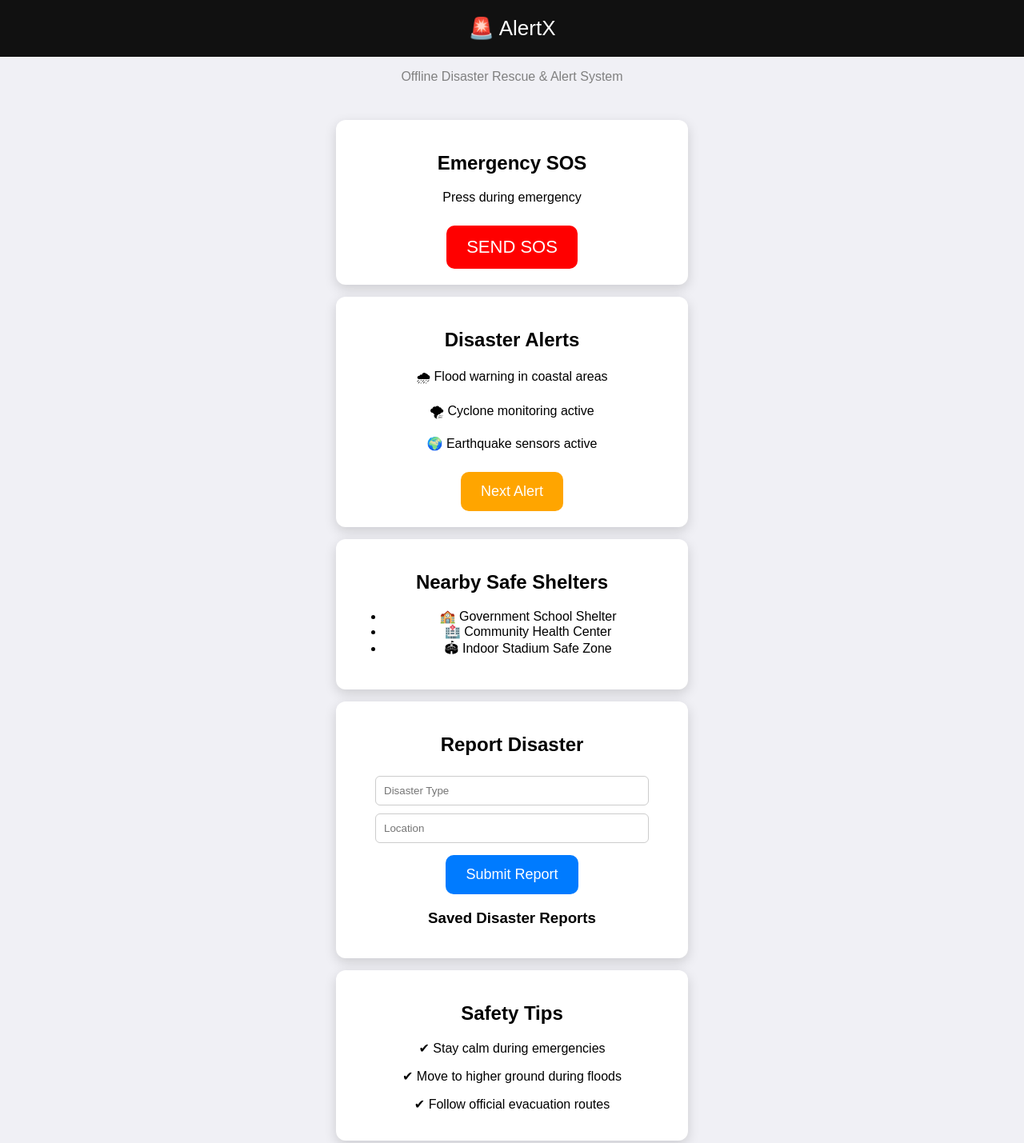
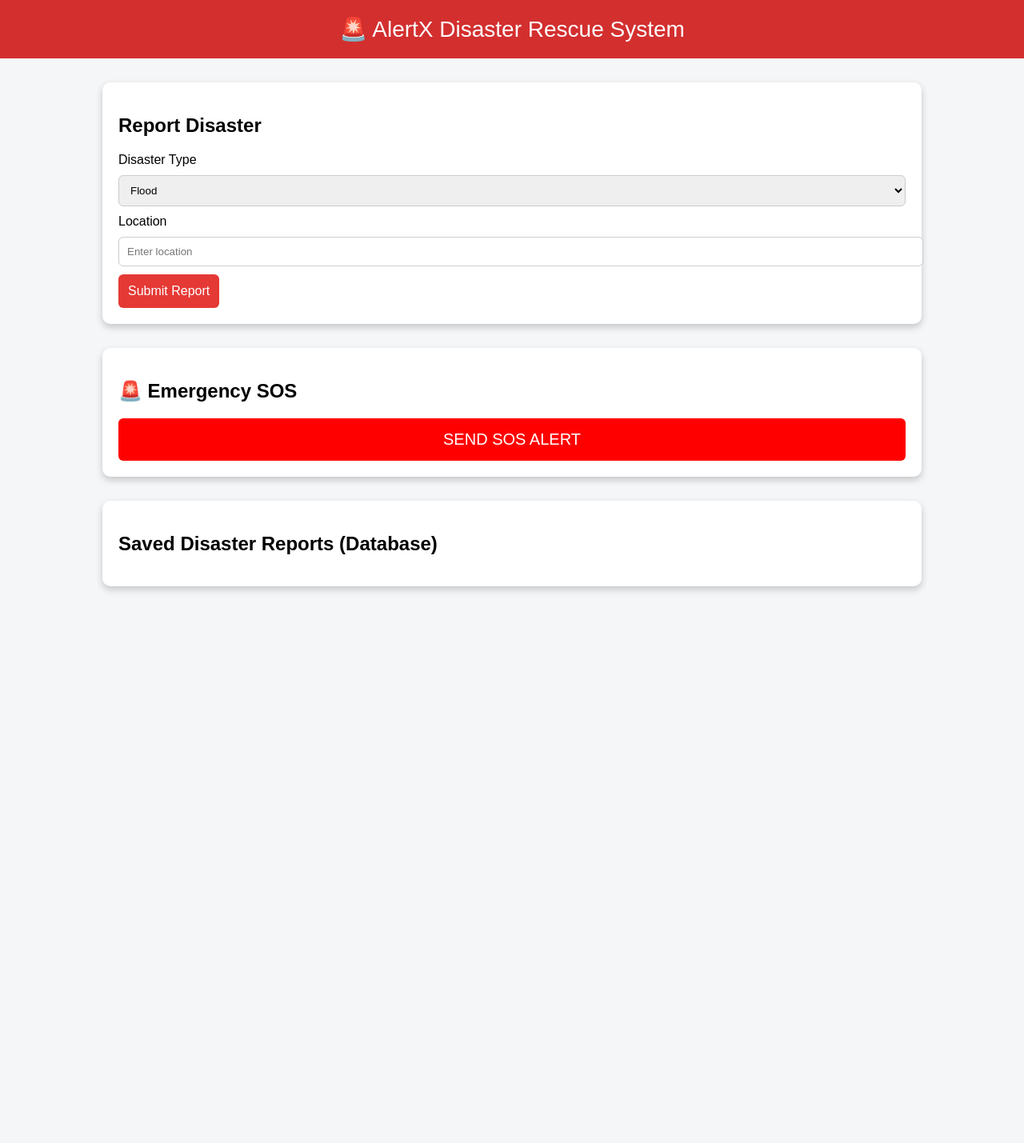
Before and after one commit to PhilominaDoraAnnepaga/AlertX-Disaster-App, a plain HTML site: page index.html in a window 1280 px wide. Shown: the top 1429 px of the page at 80% size. After the commit the page ends 800 px from the top, so only its background shows below. Drawn offline with Linux system fonts and the light colour scheme.

Commit message:
Update index.html

```diff
--- a/index.html
+++ b/index.html
@@ -1,193 +1,178 @@
 <!DOCTYPE html>
-<html lang="en">
+<html>
 <head>
-<meta charset="UTF-8">
-<meta name="viewport" content="width=device-width, initial-scale=1.0">
 <title>AlertX Disaster Rescue System</title>
 
 <style>
+
 body{
-    font-family: Arial, sans-serif;
+font-family:Arial;
+background:#f4f6f8;
 margin:0;
-    background:#f0f0f5;
-    text-align:center;
+padding:0;
 }
 
 header{
-    background:#111;
+background:#d32f2f;
 color:white;
 padding:20px;
-    font-size:26px;
-}
-
-.subtitle{
-    color:gray;
-    margin-bottom:15px;
+text-align:center;
+font-size:28px;
 }
 
 .container{
-    padding:15px;
+width:80%;
+margin:auto;
+margin-top:30px;
 }
 
 .card{
 background:white;
 padding:20px;
-    margin:15px auto;
-    max-width:400px;
-    border-radius:12px;
-    box-shadow:0 5px 15px rgba(0,0,0,0.15);
-    transition: transform 0.2s;
+border-radius:10px;
+box-shadow:0 4px 10px rgba(0,0,0,0.2);
+margin-bottom:30px;
 }
 
-.card:hover{
-    transform: scale(1.02);
+input,select{
+width:100%;
+padding:10px;
+margin-top:10px;
+margin-bottom:10px;
+border-radius:6px;
+border:1px solid #ccc;
 }
 
 button{
-    padding:14px 25px;
+padding:12px;
+background:#e53935;
+color:white;
 border:none;
-    border-radius:10px;
-    font-size:18px;
+border-radius:6px;
 cursor:pointer;
-    margin-top:10px;
+font-size:16px;
 }
 
-button:active{
-    transform: scale(0.95);
+button:hover{
+background:#c62828;
 }
 
 .sos{
 background:red;
-    color:white;
-    font-size:22px;
+font-size:20px;
+padding:15px;
+width:100%;
 }
 
-.alert{
-    background:orange;
-    color:white;
+ul{
+list-style:none;
+padding:0;
 }
 
-.report{
-    background:#007BFF;
-    color:white;
+li{
+background:#f1f1f1;
+margin-top:10px;
+padding:10px;
+border-radius:6px;
 }
 
-.tip{
-    background:#28a745;
-    color:white;
-}
-
-input{
-    padding:10px;
-    width:80%;
-    margin:5px;
-    border-radius:6px;
-    border:1px solid #ccc;
-}
 </style>
 </head>
 
 <body>
 
 <header>
-🚨 AlertX
+🚨 AlertX Disaster Rescue System
 </header>
-
-<p class="subtitle">Offline Disaster Rescue & Alert System</p>
 
 <div class="container">
 
 <div class="card">
-<h2>Emergency SOS</h2>
-<p>Press during emergency</p>
-<button class="sos" onclick="sendSOS()">SEND SOS</button>
+
+<h2>Report Disaster</h2>
+
+<label>Disaster Type</label>
+
+<select id="disasterType">
+<option>Flood</option>
+<option>Earthquake</option>
+<option>Cyclone</option>
+<option>Landslide</option>
+<option>Fire</option>
+</select>
+
+<label>Location</label>
+
+<input type="text" id="location" placeholder="Enter location">
+
+<button onclick="submitReport()">Submit Report</button>
+
 </div>
 
 <div class="card">
-<h2>Disaster Alerts</h2>
-<div id="alerts">
-<p>🌧 Flood warning in coastal areas</p>
-<p>🌪 Cyclone monitoring active</p>
-<p>🌍 Earthquake sensors active</p>
-</div>
-<button class="alert" onclick="generateRandomAlert()">Next Alert</button>
+
+<h2>🚨 Emergency SOS</h2>
+
+<button class="sos" onclick="sendSOS()">SEND SOS ALERT</button>
+
 </div>
 
 <div class="card">
-<h2>Nearby Safe Shelters</h2>
-<ul id="shelters">
-<li>🏫 Government School Shelter</li>
-<li>🏥 Community Health Center</li>
-<li>🏟 Indoor Stadium Safe Zone</li>
-</ul>
-</div>
 
-<div class="card">
-<h2>Report Disaster</h2>
-<input type="text" id="disasterType" placeholder="Disaster Type"><br>
-<input type="text" id="location" placeholder="Location"><br>
-<button class="report" onclick="submitReport()">Submit Report</button>
-<h3>Saved Disaster Reports</h3>
+<h2>Saved Disaster Reports (Database)</h2>
+
 <ul id="reportList"></ul>
-</div>
 
-<div class="card">
-<h2>Safety Tips</h2>
-<p>✔ Stay calm during emergencies</p>
-<p>✔ Move to higher ground during floods</p>
-<p>✔ Follow official evacuation routes</p>
 </div>
 
 </div>
 
 <script>
 
-function sendSOS(){
-alert("🚨 SOS ALERT SENT!");
-}
+let disasterDatabase=[]
 
 function submitReport(){
 
-let type=document.getElementById("disasterType").value;
-let location=document.getElementById("location").value;
+let disaster=document.getElementById("disasterType").value
+let location=document.getElementById("location").value
 
-if(type=="" || location==""){
-alert("Please fill all details");
-return;
+let report={
+type:disaster,
+place:location,
+time:new Date().toLocaleString()
 }
 
-let reports=JSON.parse(localStorage.getItem("reports")) || [];
+disasterDatabase.push(report)
 
-reports.push({
-type:type,
-location:location
-});
-
-localStorage.setItem("reports",JSON.stringify(reports));
-
-alert("Report saved in database");
-
-showReports();
+displayReports()
 
 }
 
-function showReports(){
+function displayReports(){
 
-let reports=JSON.parse(localStorage.getItem("reports")) || [];
+let list=document.getElementById("reportList")
 
-let output="";
+list.innerHTML=""
 
-for(let i=0;i<reports.length;i++){
+disasterDatabase.forEach(function(data){
 
-output+=`<li>${reports[i].type} - ${reports[i].location}</li>`;
+let item=document.createElement("li")
+
+item.innerHTML=
+"<b>"+data.type+"</b> reported at <b>"+data.place+
+"</b><br>Time: "+data.time
+
+list.appendChild(item)
+
+})
 
 }
 
-document.getElementById("reportList").innerHTML=output;
+function sendSOS(){
+
+alert("🚨 SOS ALERT SENT\nLocation shared with rescue teams.")
 
 }
-
-window.onload=showReports;
 
 </script>
 
```
Lines whose indentation alone changed are shown as unchanged.
